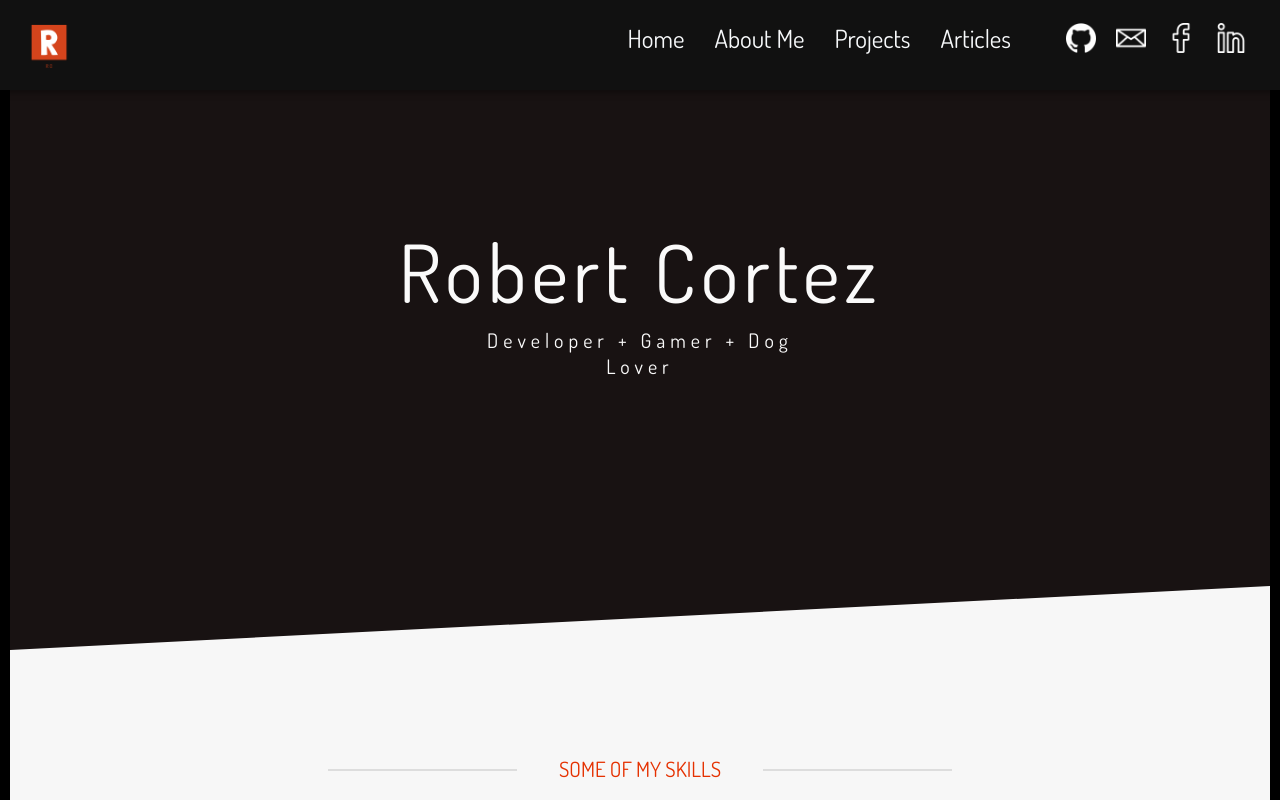
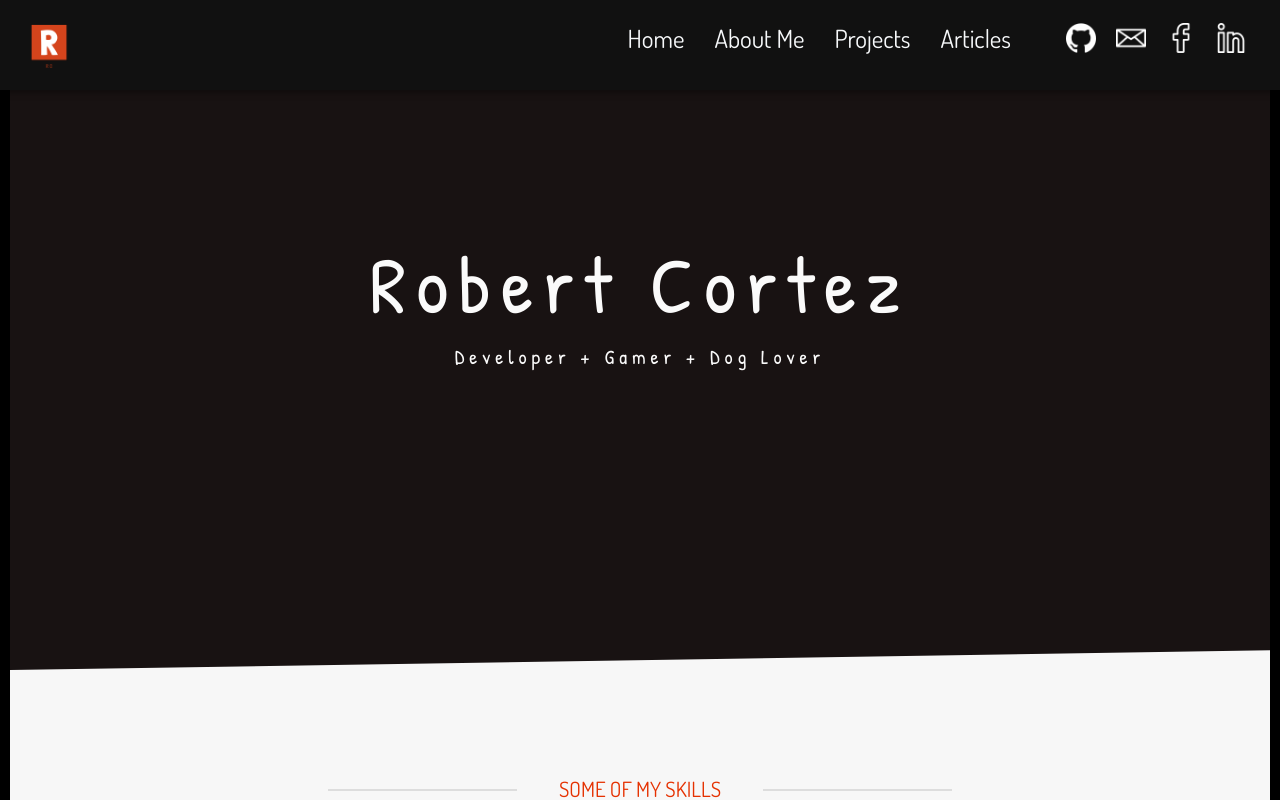
Before and after one commit to rcortez1775/NewPortfolio2019, a React (Create React App) app: page / in a window 1280 px wide. Shown: the top 800 px of the page. Built offline with nearby package versions, Linux system fonts and the light colour scheme.

Commit message:
updated hero image

```diff
--- a/public/index.html
+++ b/public/index.html
@@ -10,7 +10,7 @@
     -->
     <link rel="manifest" href="%PUBLIC_URL%/manifest.json" />
     <link rel="stylesheet" href="https://fonts.googleapis.com/css?family=Roboto:300,400,500,700&display=swap" />
-    <link href="https://fonts.googleapis.com/css?family=Saira+Condensed|Dosis&display=swap" rel="stylesheet">
+    <link href="https://fonts.googleapis.com/css?family=Patrick+Hand|Saira+Condensed|Dosis&display=swap" rel="stylesheet">
     <!--
       Notice the use of %PUBLIC_URL% in the tags above.
       It will be replaced with the URL of the `public` folder during the build.
--- a/src/components/landingpage/landingpage.css
+++ b/src/components/landingpage/landingpage.css
@@ -11,7 +11,8 @@ html {
     text-align: center;
     background-color: #181212;
     -webkit-clip-path: polygon(0 0, 100% 0, 100% 56%, 0 100%);
-    clip-path: polygon(0 0, 100% 0, 100% 90%, 0 100%);
+    clip-path: polygon(0 0, 100% 0, 100% 97%, 0 100%);
+    padding-bottom: 20px;
 }
 
 .hero-inner {
@@ -34,13 +35,13 @@ html {
     color: #FAFAFA;
     margin-top: 1em;
     margin-bottom: 5px;
-    font-family: 'Dosis', sans-serif;
-    letter-spacing: 5px;
+    font-family: 'Patrick Hand', cursive;
+    letter-spacing: 10px;
 }
 
 .intro {
     color: #FAFAFA;
-    font-family: 'Dosis', sans-serif;
+    font-family: 'Patrick Hand', cursive;
     letter-spacing: 5px;
     font-size: 20px;
 }
```
